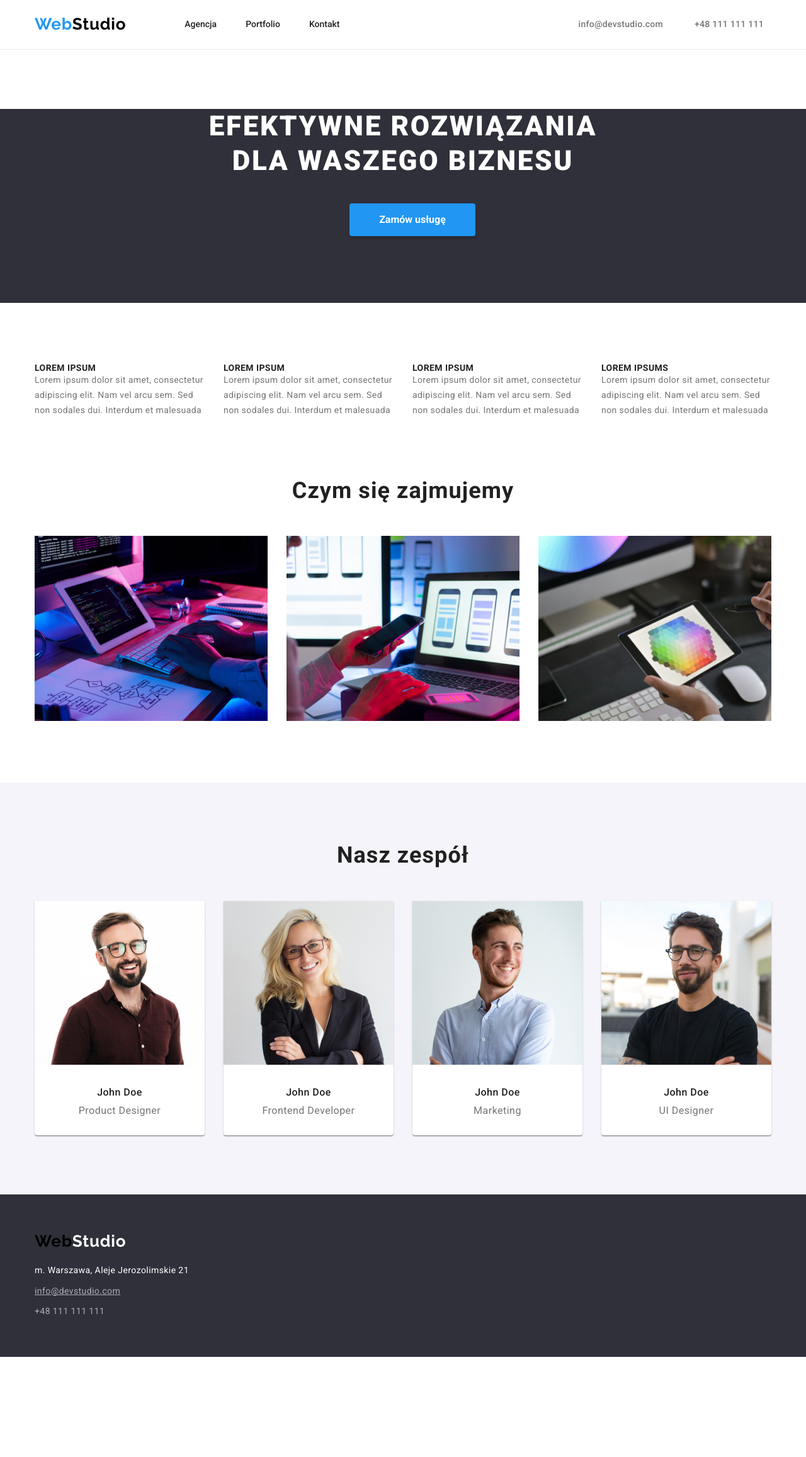
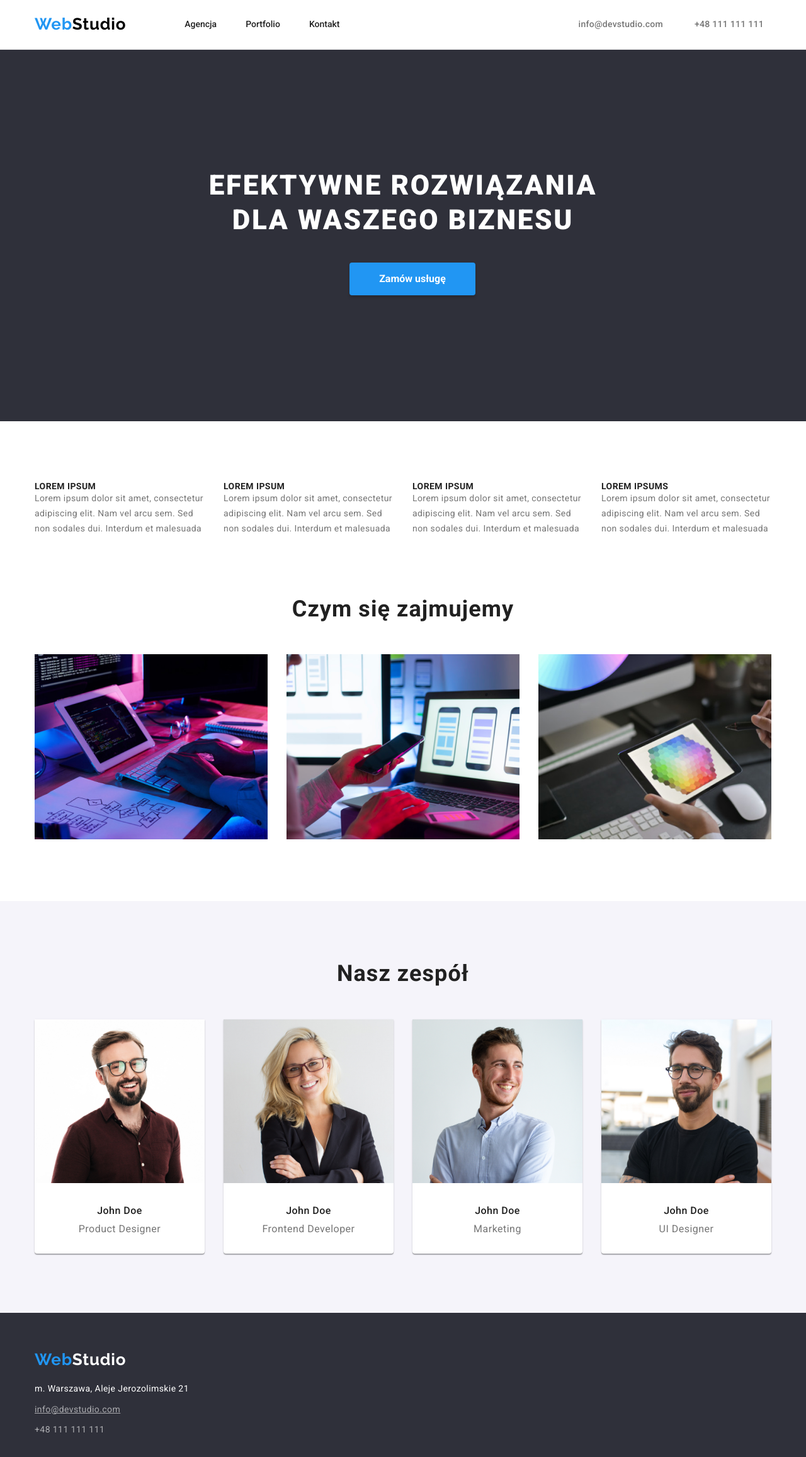
Before and after one commit to BartlomiejPop/goit-markup-hw-03, a plain HTML site: page index.html in a window 1280 px wide. Shown: the whole page at 63% size. Before the commit the page ends 2155 px from the top, so only its background shows below. Drawn offline with nearby package versions, Linux system fonts and the light colour scheme.

Commit message:
Update index.html

```diff
--- a/index.html
+++ b/index.html
@@ -39,7 +39,7 @@
             </div>
         </header>
         <main>
-            <section class="slogan">
+            <section class="section slogan">
                 <div class="container">
                     <h1>EFEKTYWNE ROZWIĄZANIA DLA WASZEGO BIZNESU</h1>
                     <button class="slogan-link" type="button">Zamów usługę</button>
@@ -175,7 +175,8 @@
             <div class="container">
                 <span class="footer-logo"
                     ><a class="logo" href="index.html"
-                        >Web<span class="logo-second-color">Studio</span></a
+                        ><span class="logo-first-color">Web</span
+                        ><span class="logo-second-color">Studio</span></a
                     ></span
                 >
                 <address class="business-address">
```
